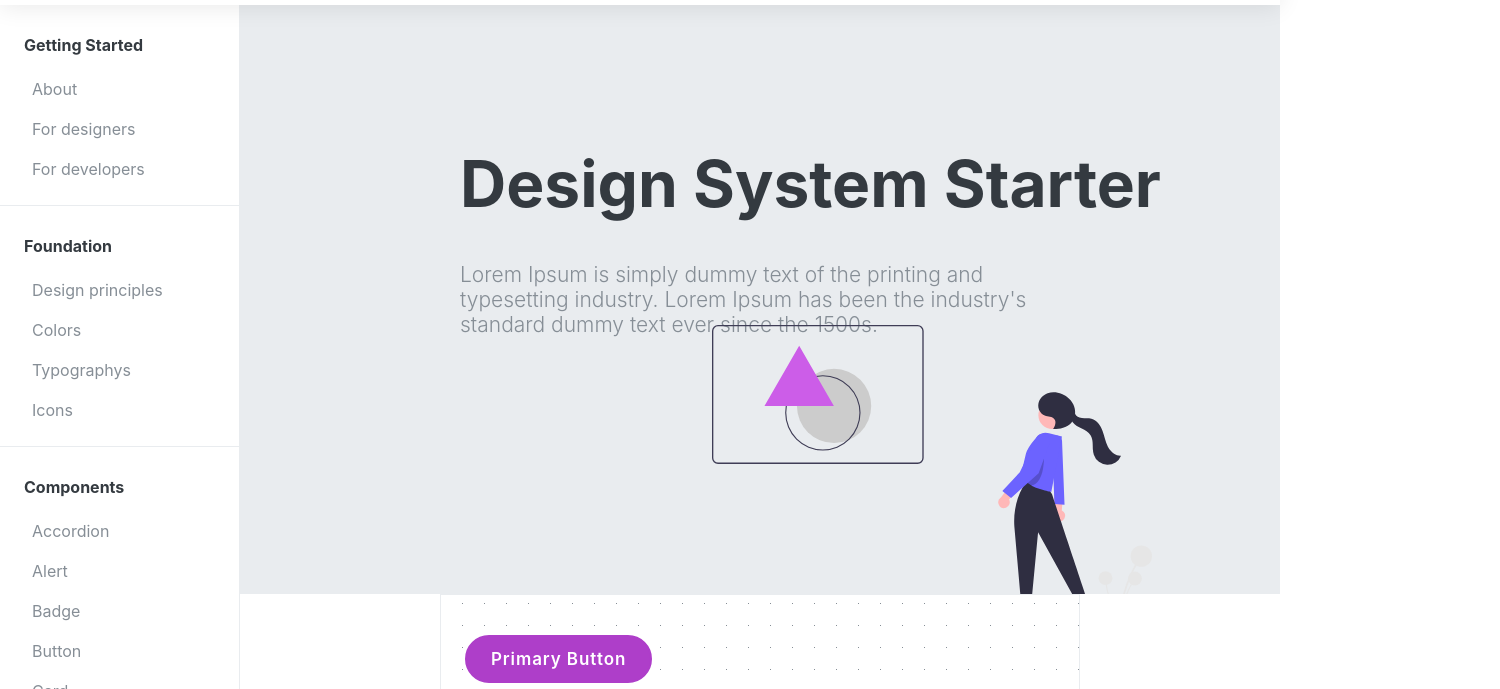
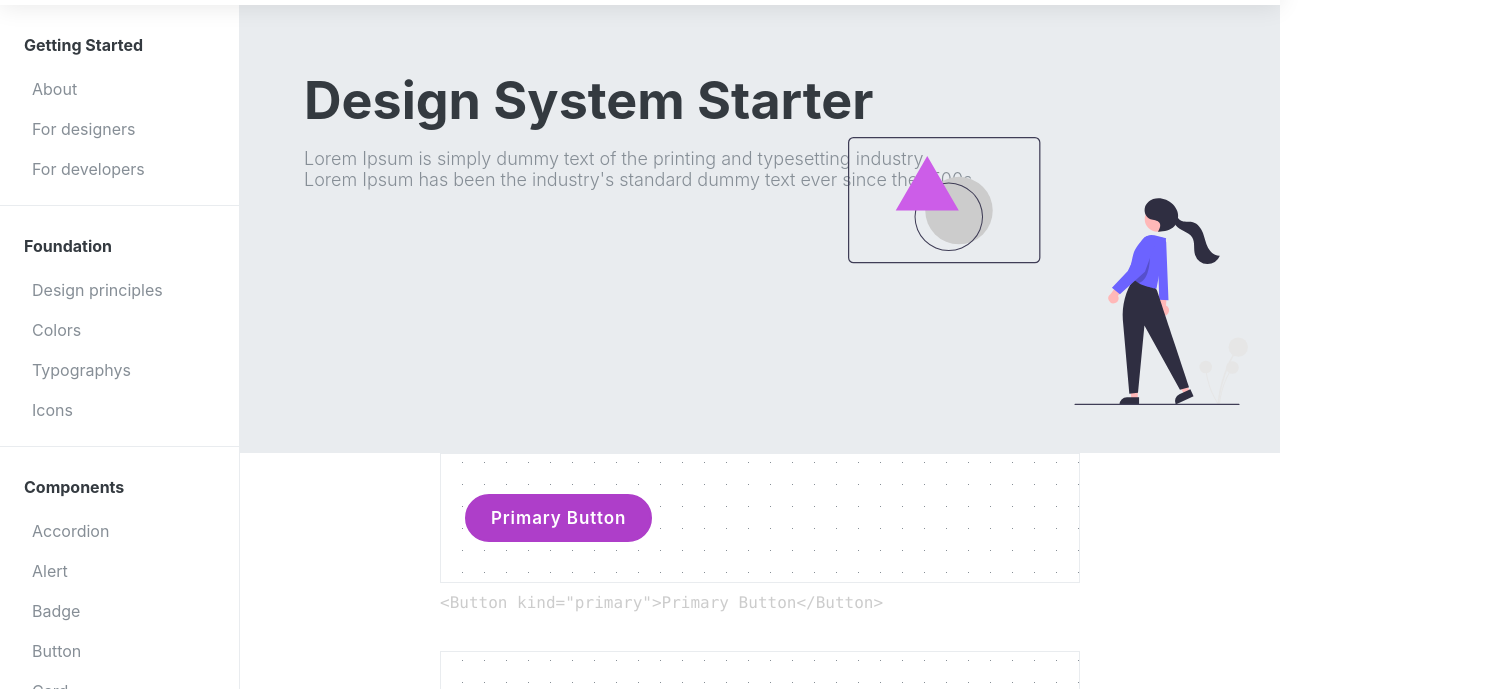
Before and after one commit to altenull/gatsby-starter-design-system, a Gatsby site: page / in a window 1280 px wide. Shown: the part 59-748 px from the top of the page, 1500 px wide, since content can reach past the window. Built offline with nearby package versions, Linux system fonts and the light colour scheme; Gatsby itself is replaced by a stand-in of ours; some packages are replaced by stand-ins of ours; code samples lack their colours.

Commit message:
style: update HeroSection styles

```diff
--- a/src/components/home/HeroSection.js
+++ b/src/components/home/HeroSection.js
@@ -4,42 +4,49 @@ import HeroImage from './HeroImage';
 
 const StdHeroSection = styled.section`
   position: relative;
-  height: 80%;
+  height: 448px;
   background-color: ${(props) => props.theme.colors.gray0};
 `;
 
+const StdContentHolder = styled.div`
+  display: inline-block;
+  padding-left: 64px;
+  padding-top: 64px;
+`;
+
 const StdTitle = styled.h1`
-  margin: 0;
-  font-size: 64px;
-  transform: translate(220px, 140px);
+  margin: 0 0 16px;
+  font-size: 52px;
   color: ${(props) => props.theme.colors.gray4};
 `;
 
 const StdDescription = styled.p`
   margin: 0;
-  font-size: 21px;
+  font-size: 18px;
   font-weight: ${(props) => props.theme.fontWeights.light};
-  max-width: 600px;
+  max-width: 680px;
   color: ${(props) => props.theme.colors.gray2};
-  transform: translate(220px, 180px);
 `;
 
 const StdHeroImage = styled(HeroImage)`
   position: absolute;
-  right: 128px;
-  top: 320px;
-  width: 440px;
+  right: 32px;
+  bottom: 48px;
+  width: 400px;
   height: auto;
 `;
 
 const HeroSection = () => {
   return (
     <StdHeroSection>
-      <StdTitle>Design System Starter</StdTitle>
-      <StdDescription>
-        Lorem Ipsum is simply dummy text of the printing and typesetting industry. Lorem Ipsum has been the industry's
-        standard dummy text ever since the 1500s.
-      </StdDescription>
+      <StdContentHolder>
+        <StdTitle>Design System Starter</StdTitle>
+        <StdDescription>
+          Lorem Ipsum is simply dummy text of the printing and typesetting industry. Lorem Ipsum has been the industry's
+          standard dummy text ever since the 1500s.
+        </StdDescription>
+      </StdContentHolder>
+
       <StdHeroImage />
     </StdHeroSection>
   );
```
